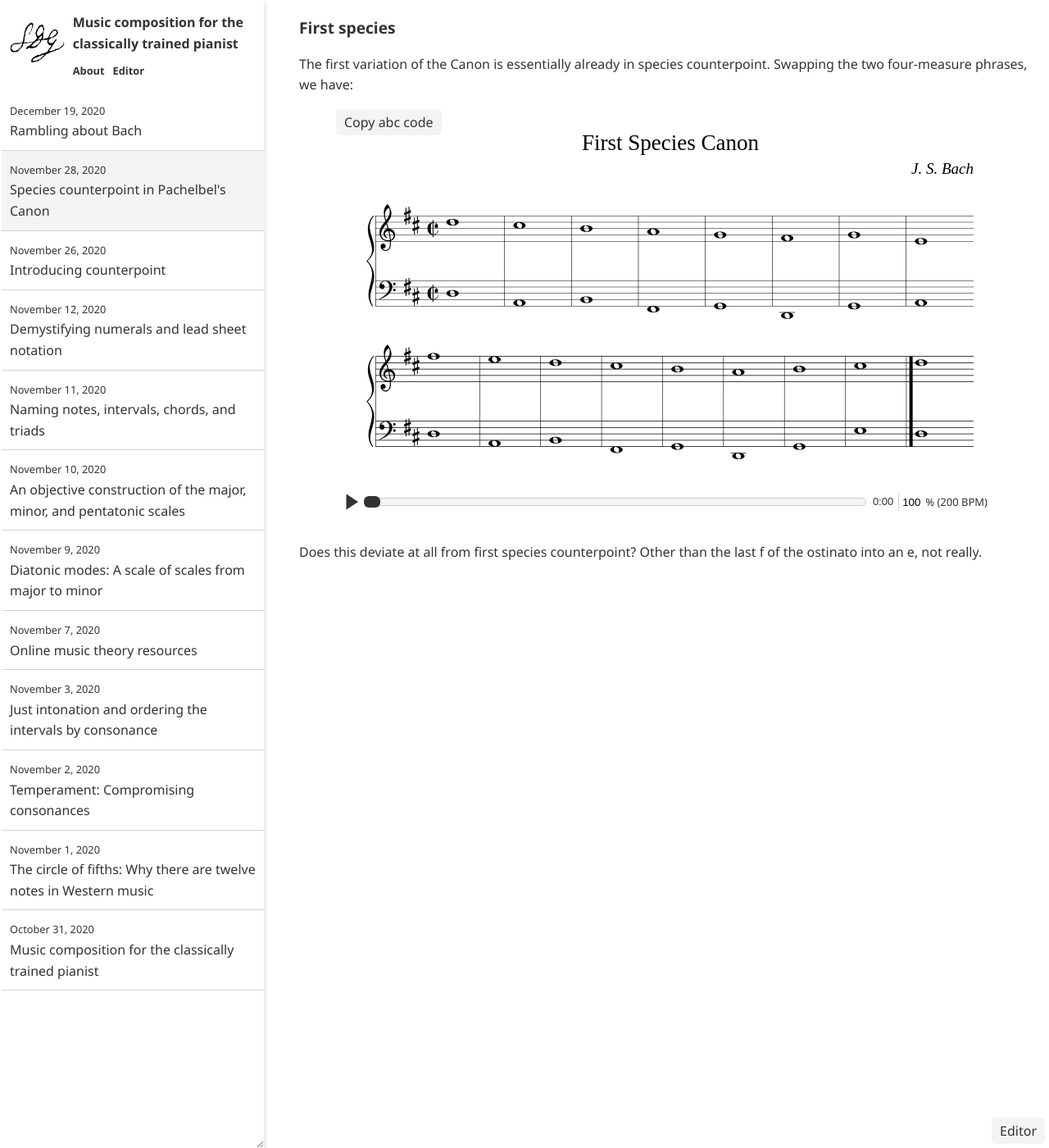
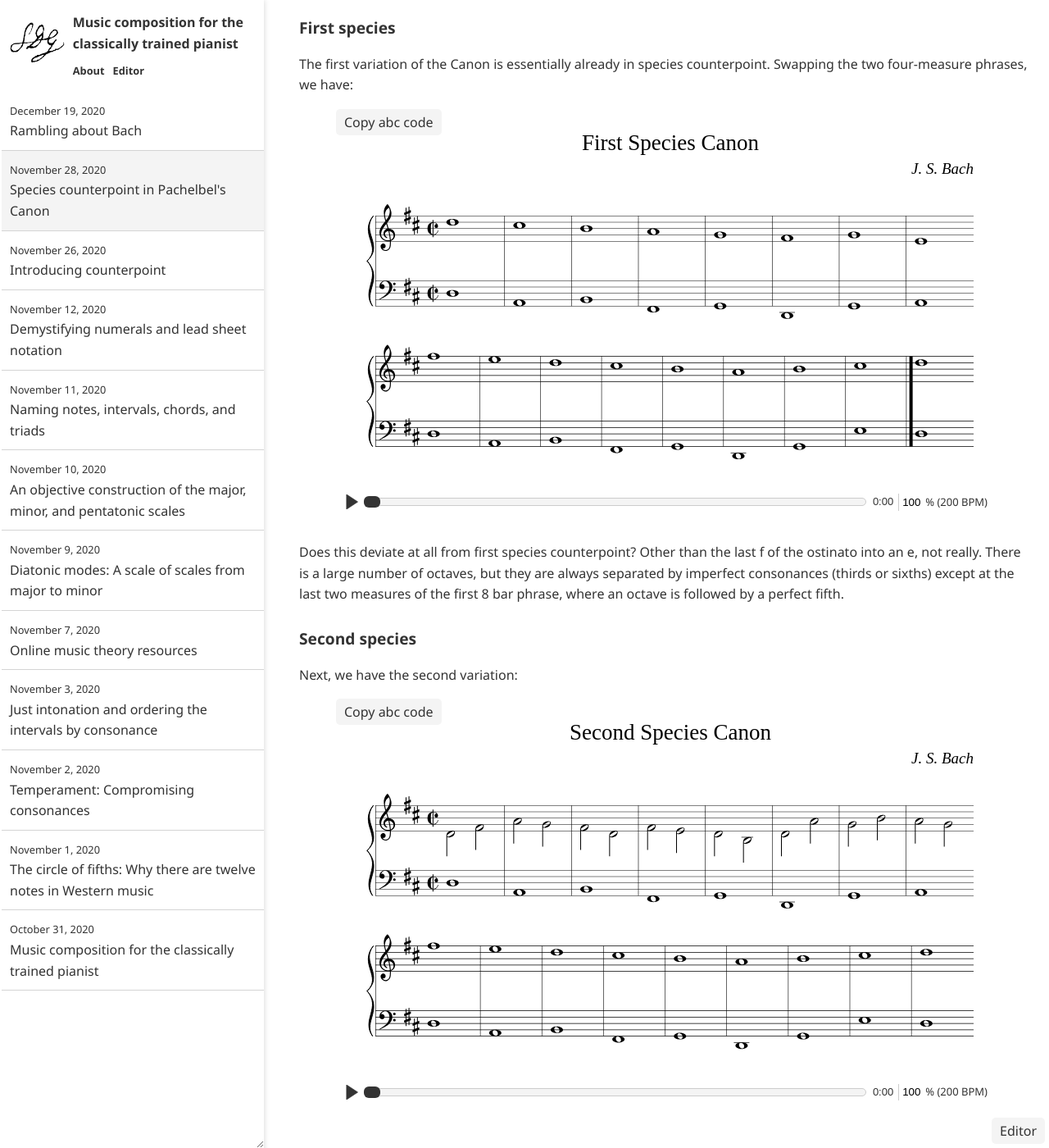
Before and after one commit to ansyblenetwork/sdg, a Jekyll site: the page built from _posts/2020-11-28-species-counterpoint-in.md, in a window 1280 px wide and 1400 px high, scrolled down 183 px. Shown: the whole window at 82% size. Built offline with Jekyll 4.4.1, drawn with Linux system fonts in a browser that asks for light colours.

Commit message:
Update 2020-11-28-species-counterpoint-in.md

```diff
--- a/_posts/2020-11-28-species-counterpoint-in.md
+++ b/_posts/2020-11-28-species-counterpoint-in.md
@@ -35,4 +35,37 @@ V:L1 clef=bass
 `, 73);
 </script>
 
-Does this deviate at all from first species counterpoint? Other than the last f of the ostinato into an e, not really.
+Does this deviate at all from first species counterpoint? Other than the last f of the ostinato into an e, not really. There is a large number of octaves, but they are always separated by imperfect consonances (thirds or sixths) except at the last two measures of the first 8 bar phrase, where an octave is followed by a perfect fifth.
+
+
+### Second species
+
+Next, we have the second variation:
+
+
+<div id="score2"></div>
+<script>
+makeInteractive("score2", `
+T: Second Species Canon
+C: J. S. Bach
+Q:1/2=100       % tempo
+M:C|            % time signature
+L:1/8           % default note length
+K:D major       % key signature
+%%%%%%%%%%%%%%%%%%%%%%%%%%%%%%%%%%%%%%%%%%%%%%%%%%
+%%staves {(R1 R2) (L1 L2)}
+V:R1 clef=treble
+V:L1 clef=bass
+%%%%%%%%%%%%%%%%%%%%%%%%%%%%%%%%%%%%%%%%%%%%%%%%%%
+[V:R1] x8      |x8      |x8       |x8          |x8           |x8                   | x8 |
+[V:R2] d,4 f,4 |a,4 g,4 |f,4 d,4  |f,4  e,4    |d,4 b,,4      |d,4 a,4   |g,4 b,4  |a,4 g,4 |
+[V:L1] x8      |x8      |x8       |x8          |x8           |x8                    | x8 |
+[V:L2] d,,8    |a,,,8   |b,,,8    |f,,,8       |g,,,8       |d,,,8       |g,,,8   |a,,,8 |
+%
+[V:R1] x8      |x8      |x8          |x8          |x8           |x8                    | x8 | x8 |
+[V:R2] f8      |e8      |d8          |c8          |b,8           |a,8         | b,8 |    c8 | d8
+[V:L1] x8      |x8      |x8          |x8          |x8           |x8                    | x8 | x8 |
+[V:L2] d,,8      |a,,,8      |b,,,8    |f,,,8       |g,,,8       |d,,,8       |g,,,8   |e,,8 |d,,8 |
+%
+`, 73);
+</script>
```
